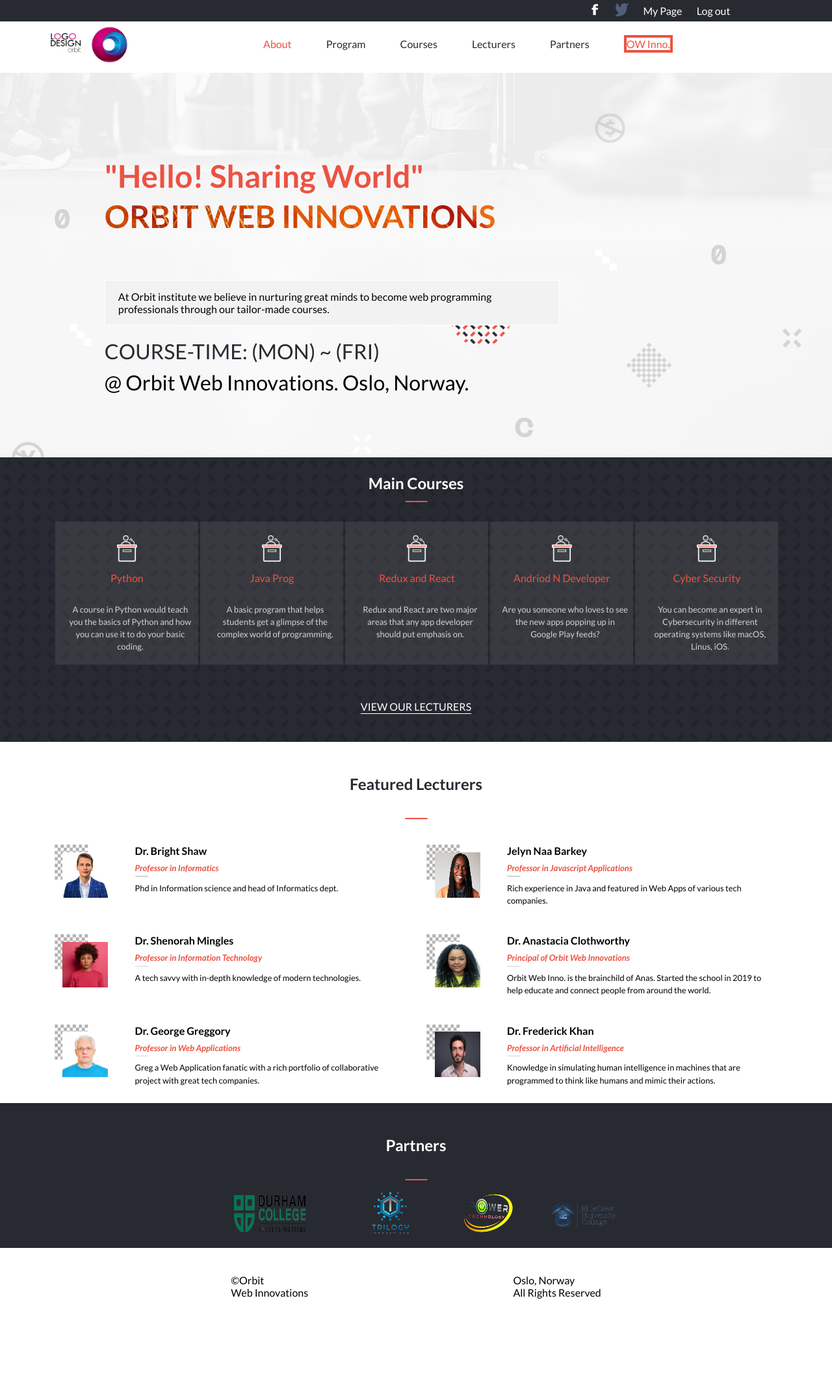
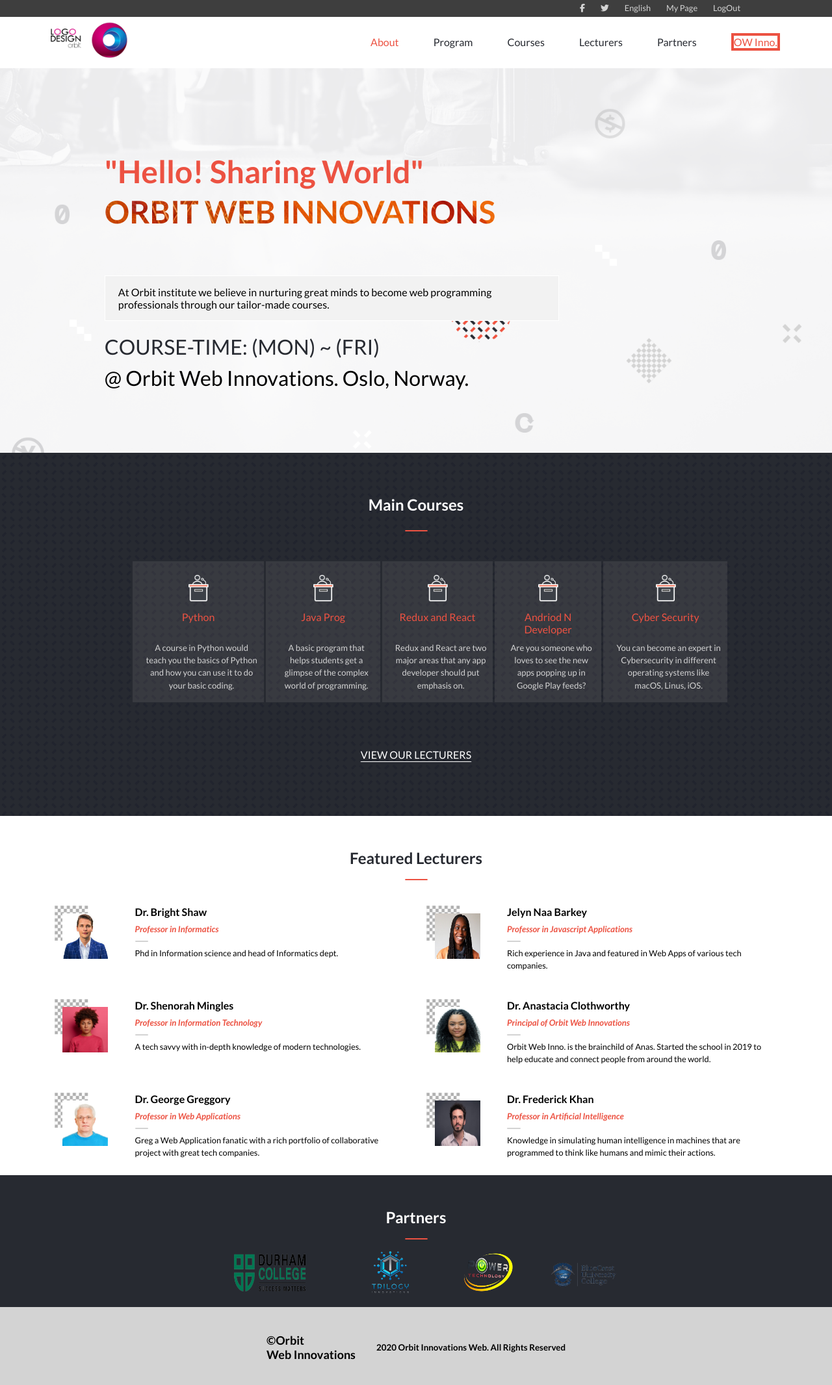
Before and after one commit to theodoku/1st-Capstone-Project, a website: page index.html in a window 1280 px wide. Shown: the whole page at 65% size. Before the commit the page ends 2039 px from the top, so only its background shows below. Drawn offline with Linux system fonts and the light colour scheme.

Commit message:
modified about.html, index.html, readme file, style.css and created license file

```diff
--- a/index.html
+++ b/index.html
@@ -18,14 +18,16 @@
             <div class="menu_btn" onclick="openMobileMenu()">
                 <img src="images/menu-rounded.png" class="hamburger_menu"  alt="menu button">
             </div>
-                <div class="header_wrapper">
-                    <ul class="header_items">
-                        <li><img src="images/-facebook-logo.png" class="facebook" alt="facebook Logo"></li>
-                        <li><img src="images/twitter.png" class="twitter" alt="twitter bird"></li>
-                        <li class="page">My Page</li>
-                        <li class="page_out">Log out</li>
+                <div class="top-nav">
+                    <ul>
+                    <li><a href="#" target="_blank"><i class="fa-brands fa-facebook-f"></i></a></li>
+                    <li><a href="#" target="_blank"><i class="fa-brands fa-twitter"></i></a></li>
+                    <li><a href="#">English</a></li>
+                    <li><a href="#">My Page</a></li>
+                    <li><a href="#">LogOut</a></li>
                     </ul>
                 </div>
+
                 <nav class="navigation" id="nav">
                     <div class="btn_wrapper">
                         <button class="close_btn" onclick="closeMobileMenu()">
@@ -133,7 +135,7 @@
                 <li class="CS_des">You can become an expert in Cybersecurity in different operating systems like macOS, Linus, iOS.</li>
             </ul>
             <div class="Btn">
-                <button class="course_btn">Join Sozo Graphics</button>
+                <button class="course_btn">Join Orbit Innovations</button>
             </div>
         </div>
         <div class="see">
@@ -143,7 +145,7 @@
     <section id="lecturers"  class="featured">
         <div class="feat-heading">
             <h2 class="featured_lecturers">Featured Lecturers</h2>
-            <hr class="hr-heading">
+            <hr id="hr-feature">
         </div>
         <ul class="course_lecturers" id="lecturer-list"></ul>
         <div class="dropdown">
@@ -155,7 +157,7 @@
         <section id="partners" class="partners">
             <div class="feat-heading">
                 <h2 class="partner_home">Partners</h2>
-                <hr class="hr-heading">
+                <hr id="hr-partner">
              </div>
             <div class="desktop_partners">
                 <ul>
@@ -167,11 +169,12 @@
             <div class="footer_wrapper">
                 <ul class="footer_info">
                     <li class="copyright_home">&copyOrbit<br>Web Innovations</li>
-                    <li class="reserved_home"> Oslo, Norway<br>All Rights Reserved</li>
+                    <li class="reserved_home"> 2020 Orbit Innovations Web. All Rights Reserved</li>
                 </ul>
-        </div>
+            </div>
         </section>
    </div>
    <script src="script.js"></script>
+   <script src="https://kit.fontawesome.com/5504ff3ed9.js" crossorigin="anonymous"></script>
 </body>
 </html>
--- a/styles.css
+++ b/styles.css
@@ -54,6 +54,10 @@
   color: var(--COLOR2);
   margin-bottom: 5px;
   text-align: center;
+}
+
+.twitter {
+color: #d3d3d3;
 }
 
 .hero_title {
@@ -126,9 +130,15 @@
 }
 
 .courses {
+  display: flex;
+  flex-direction: column;
   background-color: var(--COLOR1);
   background-image: url("images/diamond.png");
   align-items: center;
+  background-size: 1.6rem;
+  padding: 2rem 0.8rem;
+  width: 100%;
+  gap: 1rem;
 }
 
 ul {
@@ -144,6 +154,7 @@ ul {
 .course_catalogue ul {
   display: flex;
   align-items: center;
+  transition: all 400ms linear 0.1ms;
   padding: 1rem 0.5rem;
   min-height: 5.5rem;
   gap: 0.6rem;
@@ -186,15 +197,14 @@ ul {
 
 .course_btn {
   text-align: center;
-
-  /* padding: 20px; */
+  transition: all 400ms linear 0.1ms;
   background-color: var(--COLOR2);
   color: white;
-  margin: 40px 40px 40px 100px;
+  margin: 40px 40px 40px 59px;
   font-family: var(--FF);
   border: none;
   padding: 1.5rem;
-  width: 50%;
+  width: 70%;
 }
 
 .course_btn:hover {
@@ -241,8 +251,8 @@ ul {
   border: 1px solid #5a5a5a;
   border-radius: 3px;
   padding: 0.7rem 0;
-  margin-top: 1rem;
-  width: 100%;
+  margin: 1rem 0 2rem 1rem;
+  width: 90%;
   gap: 0.5rem;
 }
 
@@ -323,7 +333,14 @@ hr {
   border: 0.2px solid #ec5242;
   border-radius: 2px;
   width: 35px;
-  margin-top: -6px;
+}
+
+#hr-feature,
+#hr-partner,
+#hr-orbit,
+#hr-alumni,
+#partner-hr{
+margin-top: -32px;
 }
 
 #logo-hr {
@@ -502,6 +519,10 @@ hr {
   padding: 40px;
 }
 
+li.reserved {
+  margin-left: 20px;
+}
+
 .footer_info {
   display: flex;
   justify-content: space-evenly;
@@ -566,10 +587,6 @@ hr {
 
 .desktop_nav {
   display: none;
-}
-
-.nav_wrapper_desk {
-  margin-left: 200px;
 }
 
 .nav_items {
@@ -707,15 +724,13 @@ hr.grey-line {
   text-align: center;
 }
 
+.top-nav {
+  display: none;
+}
 /* ----MEDIA QUERIES SECTION---- */
 
 /* || DESKTOP VERSION */
 @media (min-width: 768px) {
-  .header_wrapper {
-    display: block !important;
-    background-color: var(--COLOR1);
-  }
-
   .header_items {
     display: flex;
     padding: 5px 5px;
@@ -727,16 +742,19 @@ hr.grey-line {
 
   .desktop_nav {
     display: inline-flex;
-    background-color: white;
-    width: 100%;
+    row-gap: 5%;
   }
 
-  .desktop_nav a {
+   .desktop_nav a {
     text-decoration: none;
   }
 
   .nav_wrapper li {
-    display: inline-block;
+    display: inline-flex;
+  }
+
+  .nav_wrapper_desk {
+  margin-left: 365px;
   }
 
   .nav_items_desk {
@@ -838,8 +856,6 @@ hr.grey-line {
   .Redux_React,
   .Andriod_N_Developer,
   .Cyber_security {
-    width: 220px;
-    height: 220px;
     display: flex;
     flex-direction: column;
     gap: 2px;
@@ -957,16 +973,11 @@ hr.grey-line {
   }
 
   .footer_home {
-    background-color: white;
+    background-color: #d3d3d3;
   }
 
   .footer {
     background-color: var(--COLOR1);
-  }
-
-  .copyright,
-  .reserved {
-    color: white;
   }
 
   .logo_image {
@@ -982,16 +993,12 @@ hr.grey-line {
     margin-left: 45%;
   }
 
-  .hr-heading {
-    margin-top: -12px;
-  }
-
   .see {
     display: contents;
   }
 
   .courses {
-    position: relative;
+    padding: 2.5rem 11%;
     height: auto;
   }
 
@@ -1048,4 +1055,52 @@ hr.grey-line {
   .lecturer-image {
     background-image: url('images/image-bg-desk.png');
   }
+
+  .copyright_home {
+    color: black;
+    font-size: large;
+    font-weight: bold;
+  }
+
+  .reserved_home {
+    color: black;
+    font-size: smaller;
+    font-weight: bold;
+    align-self: center;
+  }
+
+  .footer_info {
+    justify-content: center;
+    gap: 2rem;
+  }
+
+  li.copyright,
+  li.reserved {
+    color: white;
+  }
+
+  .top-nav {
+    display: block;
+  }
+
+  .top-nav ul {
+    display: flex;
+    justify-content: right;
+    align-items: center;
+    background-color: #3e3e3e;
+    padding: 0 11%;
+    gap: 1.5rem;
+  }
+
+  .top-nav a {
+    font-size: 0.8rem;
+    text-decoration: none;
+    line-height: 1.6rem;
+    color: #d3d3d3;
+  }
 }
+@media (max-width: 1024px) {
+  .nav_wrapper_desk {
+    margin-left: 155px;
+  }
+}
```
Also changed, not shown: about.html (+15 -9 lines), README.md, 1 other file.
